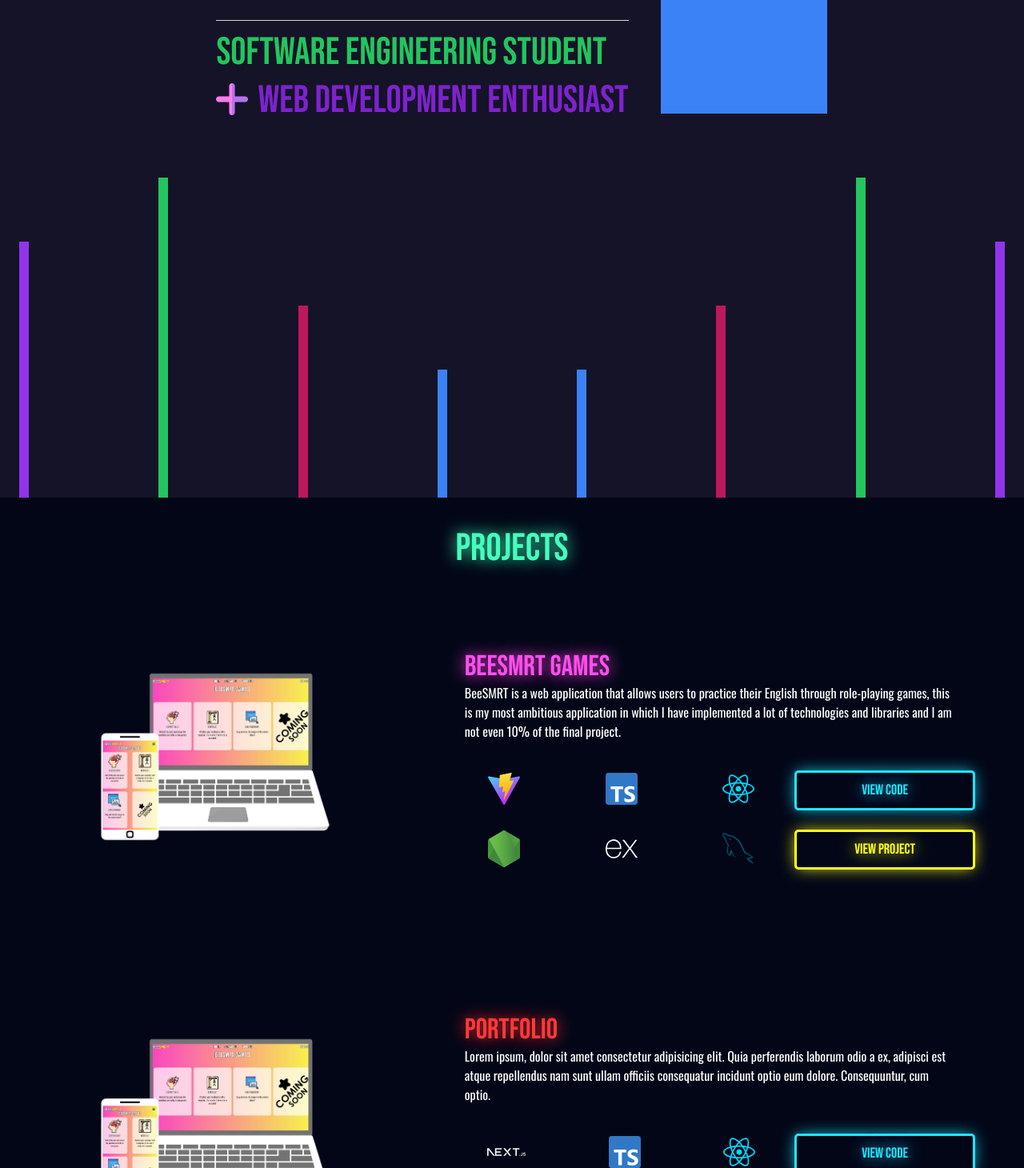
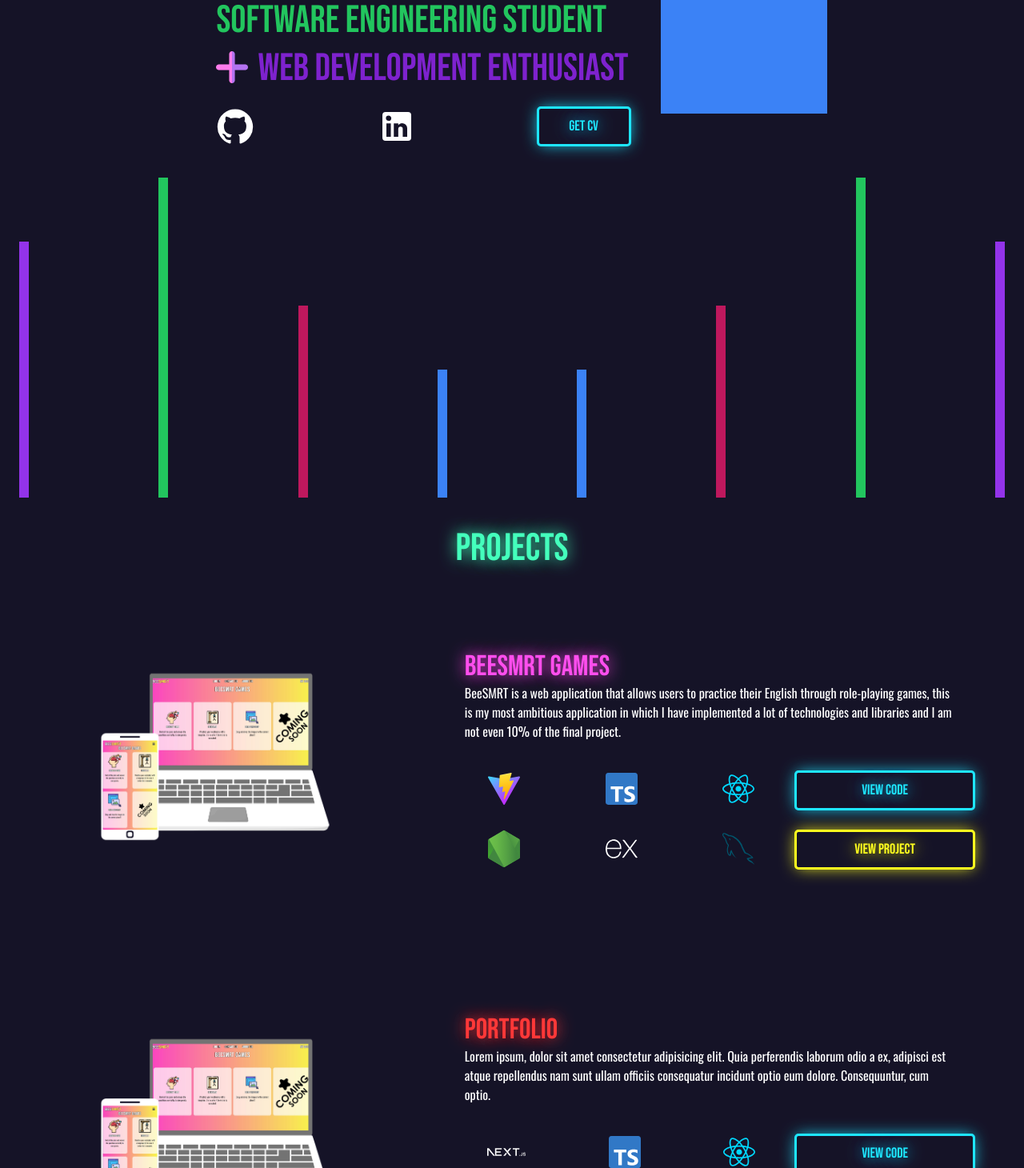
Before and after one commit to MRJonas343/Portfolio, a Next.js app: page / in a window 1280 px wide. Shown: the part 190-1650 px from the top of the page at 80% size. Built offline with nearby package versions, Linux system fonts and the light colour scheme; what @midudev/tailwind-animations would draw is missing.

Commit message:
Add dependencies and update styles in package.json, globals.css, and page.tsx

```diff
--- a/package.json
+++ b/package.json
@@ -9,7 +9,10 @@
     "lint": "next lint"
   },
   "dependencies": {
+    "@emotion/react": "^11.11.4",
+    "@emotion/styled": "^11.11.5",
     "@midudev/tailwind-animations": "^0.0.7",
+    "@mui/icons-material": "^5.15.17",
     "next": "14.2.3",
     "react": "^18",
     "react-dom": "^18"
--- a/src/app/globals.css
+++ b/src/app/globals.css
@@ -160,3 +160,27 @@ body {
   text-shadow: 0px 0px 20px;
   color: #05fa05;
 }
+
+.iconLinkedIn {
+  filter: brightness(2);
+  transition: ease 0.5s;
+  color: #ffffff;
+}
+
+.iconLinkedIn:hover {
+  filter: brightness(2);
+  transition: ease 0.5s;
+  color: #0A66C2;
+}
+
+.iconGithub {
+  filter: brightness(2);
+  color: #ffffff;
+  transition: ease 0.5s;
+}
+
+.iconGithub:hover {
+  filter: brightness(2);
+  color: #c300ff;
+  transition: ease 0.5s;
+}
--- a/src/app/page.tsx
+++ b/src/app/page.tsx
@@ -2,6 +2,8 @@
 
 import { useEffect, useState } from "react"
 import NavBar from "@/components/NavBar"
+import GitHubIcon from '@mui/icons-material/GitHub'
+import LinkedInIcon from '@mui/icons-material/LinkedIn';
 
 const Home = () => {
 
@@ -56,6 +58,12 @@ const Home = () => {
               <img className={iconClassName} src="/plus.png" />
               <p className={textPurple}>Web Development Enthusiast</p>
             </div>
+            <div className="flex w-full justify-between py-4 items-center">
+              <GitHubIcon sx={{ fontSize: '3rem' }} className="iconGithub cursor-pointer" />
+              <LinkedInIcon sx={{ fontSize: '3rem' }} className="iconLinkedIn cursor-pointer" />
+              <button className="rounded-sm font-bebas py-2 w-28 text-lg shadowBlueBoton">Get CV</button>
+            </div>
+
           </div>
         </div>
       </section>
@@ -71,7 +79,8 @@ const Home = () => {
         <div className={purpleClassName} />
       </section>
 
-      <section className="bg-slate-950 w-full h-auto pb-4">
+
+      <section className="w-full h-auto pb-4">
         <p className="text-5xl text-green-500 textShadowBright pb-4 font-bebas text-center pt-10 animate-slide-in-bottom">Projects</p>
 
         <section className="p-6 flex flex-col lg:flex-row mb-4">
@@ -82,7 +91,7 @@ const Home = () => {
             </div>
           </div>
 
-          <div className="lg:w-[60%] lg:p-10">
+          <div className="lg:w-[60%] lg:p-10 lg:items-center">
             <div className="p-6">
               <h3 className="text-4xl font-bebas textShadowBright text-pink-600">BeeSMRT Games</h3>
               <p className="text-white font-oswald">BeeSMRT is a web application that allows users to practice their English through role-playing games, this is my most ambitious application in which I have implemented a lot of technologies and libraries and I am not even 10% of the final project.</p>
@@ -109,7 +118,7 @@ const Home = () => {
           </div>
         </section>
 
-        <section className="p-6 flex flex-col lg:flex-row">
+        <section className="p-6 flex flex-col lg:flex-row mb-5 lg:mb-6">
 
           <div className="lg:w-[40%]">
             <div className="flex w-full justify-center lg:items-center lg:h-full">
```
Also changed, not shown: 1 other file (tests, documents, lock files or other folders).
